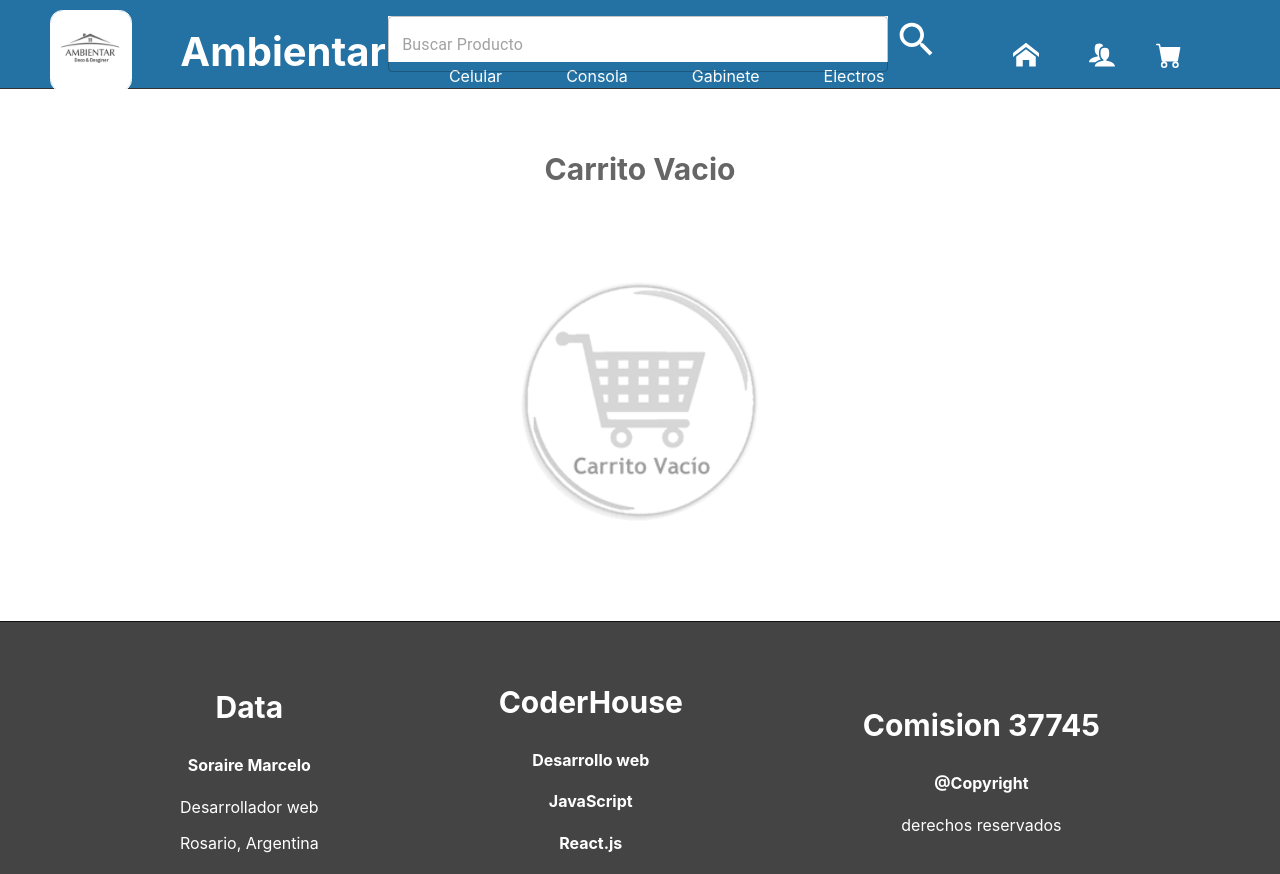
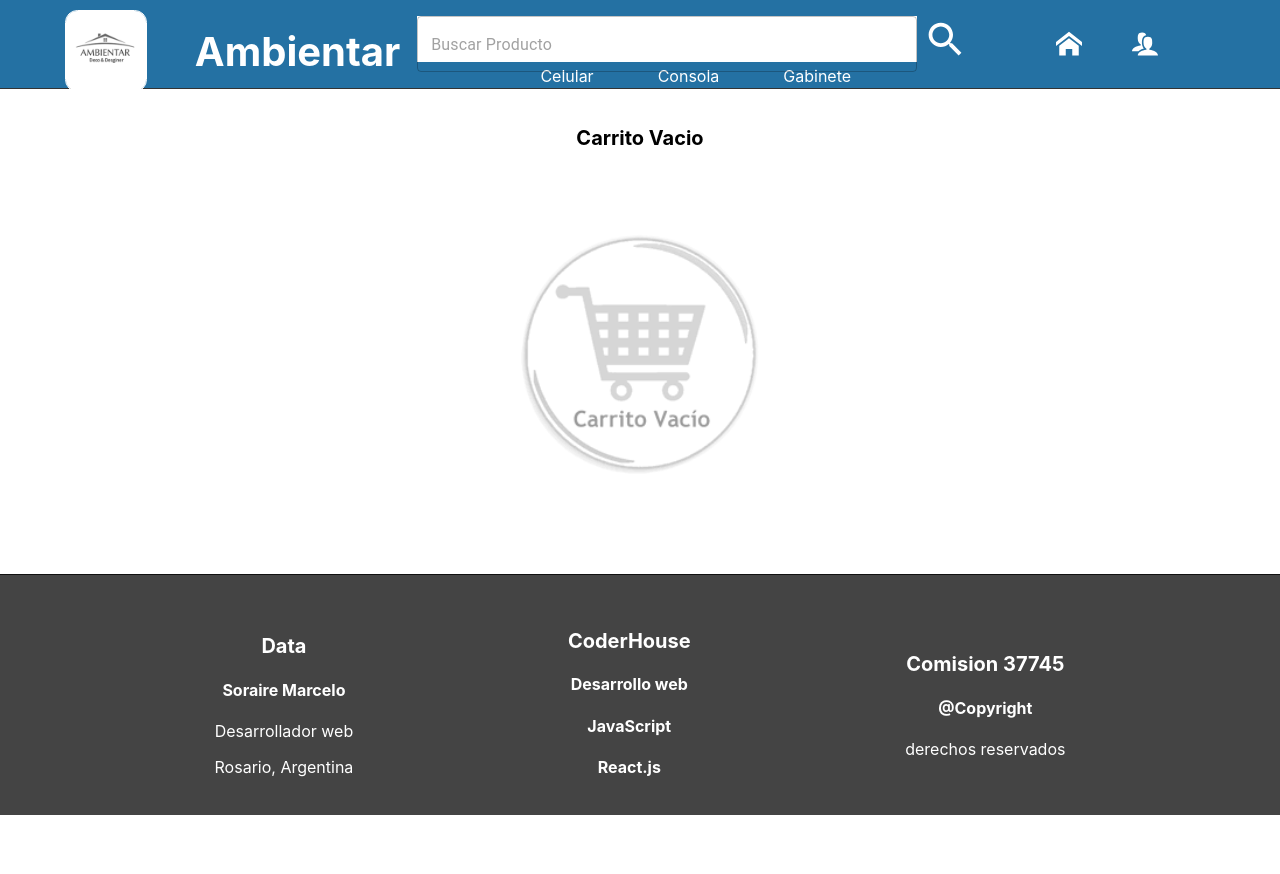
Before and after one commit to marceSoraire/React.js-Ambientar, a React (Create React App) app: page /cart in a window 1280 px wide. After the commit the page ends 815 px from the top, so only its background shows below. Built offline with nearby package versions, Linux system fonts and the light colour scheme.

Commit message:
llenar carrito

```diff
--- a/src/App.js
+++ b/src/App.js
@@ -11,15 +11,17 @@ import Navigation from './components/Navigation/Navigation';
 import Footer from './components/Footer/Footer';
 import ItemListContainer from './components/ItemListContainer/ItemListContainer';
 import Cart from './components/Cart/Cart';
+import CartProvider  from './components/CartContext/CartContext';
 
 const App = () => {
 
   return (
     <Router>
+      <CartProvider>
         <div className='App'>
           <Navigation />
           <Routes>
-          <Route path='/' element={<ItemListContainer/>}></Route>
+            <Route path='/' element={<ItemListContainer />}></Route>
             <Route path='/category/:categoryId' element={<ItemListContainer />}></Route>
             <Route path='/Contact' element={<Contact />}></Route>
             <Route path='/detail/:id' element={<ElemenDetail />}></Route>
@@ -27,6 +29,7 @@ const App = () => {
           </Routes>
           <Footer />
         </div>
+      </CartProvider>
     </Router>
   );
 }
--- a/src/components/Cart/Cart.css
+++ b/src/components/Cart/Cart.css
@@ -1,4 +1,4 @@
-.carro-vacio {
+.cart-conteiner {
     margin: auto auto;
 }
 h3 {
--- a/src/components/Cart/Cart.jsx
+++ b/src/components/Cart/Cart.jsx
@@ -1,13 +1,24 @@
-import React from 'react';
+import React, { useContext } from 'react';
 import img from './carritovacio.png';
 import './Cart.css';
+import { CartContext } from '../CartContext/CartContext';
+import CartContainer from '../CartContainer/CartContainer';
 
 const Cart = () => {
+
+  const [carrito] = useContext(CartContext);
+
   return (
-    <div className='carro-vacio'>
-        <h3>Carrito Vacio</h3>
-        <img className='vacio' src={img} alt='Carro Vacio'/>
-    </div>
+    <>
+      {carrito.length === 0 ?
+        <div className='cart-conteiner'>
+          <h3>Carrito Vacio</h3>
+          <img className='vacio' src={img} alt='Carro Vacio' />
+        </div>
+        : <CartContainer/>
+      }
+    </>
+
   )
 }
 
--- /dev/null
+++ b/src/components/CartContainer/CartContainer.css
@@ -0,0 +1,60 @@
+.container {
+    margin-top: 20px;
+    margin-bottom: 10rem;
+}
+.btn-opciones {
+    margin: 10px;
+    padding: 5px;
+    color: #fff;
+    background: #719cb6;
+    border: 1px solid #666;
+    font-size: 15px;
+    border-radius: 5%;
+    cursor: pointer;
+}
+.seguir-link {
+    color: #fff;
+    text-decoration: none;
+}
+.seguir:hover {
+    background: #4d718a;
+}
+.vaciar:hover {
+    background: rgb(136, 79, 79);
+}
+.comprar:hover {
+    background: rgb(81, 128, 75);
+}
+.finalizar {
+    display: flex;
+    align-items: center;
+    justify-content: space-around;
+    margin: 10px 35rem;
+    border: 1px solid #444;
+    /* padding: 8px; */
+}
+.div-img {
+    margin: auto 0;
+    height: 25vh;
+}
+.img-carrito {
+    height: 100%;
+    width: 200px;
+}
+.div-res {
+    display: block;
+    padding: 10px;
+    text-align: start;
+}
+.btn-carrito {
+    display: block;
+    background: none;
+    font-size: 20px;
+    border: none;
+    align-content: flex-end;
+}
+h3 {
+    color: black;
+    margin-top: 5px;
+    font-size: 20px;
+}
--- /dev/null
+++ b/src/components/CartContainer/CartContainer.jsx
@@ -0,0 +1,43 @@
+import React from 'react'
+import './CartContainer.css'
+import { useContext } from 'react';
+import { CartContext } from '../CartContext/CartContext';
+import { Link } from 'react-router-dom';
+import DeleteForever from '@mui/icons-material/DeleteForever';
+
+const CartContainer = () => {
+    const [carrito, setCarrito, addItem, clear, quantity, removeItem] = useContext(CartContext);
+
+    return (
+        <div className='container'>
+            {carrito.map((e) => (
+                <div className='finalizar' key={e.id}>
+                    <div className='div-img'>
+                        <img src={e.img} className='img-carrito' />
+                    </div>
+                    <div className='div-res'>
+                        <h2>{e.modelo}</h2>
+                        <h5>Unidades: {e.cant}</h5>
+                        <h5>Precio: {e.precio}</h5>
+                        <h5>Total: {e.stock}</h5>
+                    </div>
+                    <button onClick={()=>removeItem(e.id)} className='btn-carrito'><DeleteForever /></button>
+                </div>
+            ))
+            }
+            <div>
+                <button className='btn-opciones seguir'>
+                    <Link to='/' className='seguir-link'>Seguir comprando</Link>
+                </button>
+                <button onClick={()=>clear()} className='btn-opciones vaciar'>
+                    Vaciar carrito
+                </button>
+                <button className='btn-opciones comprar'>
+                    Finalizar Compra
+                </button>
+            </div>
+        </div>
+    )
+}
+
+export default CartContainer
--- /dev/null
+++ b/src/components/CartContext/CartContext.jsx
@@ -0,0 +1,47 @@
+import { createContext, useState } from 'react';
+import { items } from '../Items/Items'
+
+export const CartContext = createContext();
+
+const CartProvider = ({ children }) => {
+
+    const [carrito, setCarrito] = useState([]);
+    // const [precioFinal, setPrecioFinal] = useState(0);
+    function addItem(data, cant) {
+        if (isInCart(data.id)) {
+            const x = carrito.find((e)=>e.id === data.id)
+            x.cant += cant
+            setCarrito([...carrito])
+        } else {
+            setCarrito([...carrito, {...data, cant}])
+        }
+    }
+    const clear = () => (setCarrito([]));
+
+    const quantity = () => {
+        // let price = carrito.reduce((acc, el) => acc + el.precio, 0)
+        let acum = carrito.reduce((acc, el) => acc + el.cant, 0)
+        // let total = acum * price;
+        // totalCompra(total);
+        return acum;
+    }
+
+    const removeItem = (id) => {
+        setCarrito(carrito.filter(item => item.id !== id));
+    }
+
+    // const totalCompra =(total)=> {
+    //     setPrecioFinal(total + precioFinal);
+    //     console.log(`gastos total ${precioFinal}`)
+    // }
+    const isInCart = (id) => carrito.some(i => i.id === id);
+
+    return (
+        <CartContext.Provider value={
+            [carrito, setCarrito, addItem, clear, quantity, removeItem]}>
+            {children}
+        </CartContext.Provider>
+    )
+}
+
+export default CartProvider;
--- /dev/null
+++ b/src/components/CartWidget/CartWidget.css
@@ -0,0 +1,9 @@
+.container-widget {
+    display: flex;
+}
+.cantidad {
+    padding: 0 2px;
+    font-size: 18px;
+    color: #fff;
+    text-decoration: none !important;
+}
--- a/src/components/CartWidget/CartWidget.js
+++ b/src/components/CartWidget/CartWidget.js
@@ -1,10 +1,16 @@
 import React from 'react'
+import './CartWidget.css'
 import { BsFillCartFill } from "react-icons/bs";
+import { useContext } from 'react';
+import { CartContext } from '../CartContext/CartContext';
 
 const CartWidget = () => {
+  const [carrito, setCarrito, addItem, clear,quantity] = useContext(CartContext);
+
   return (
-    <div>
+    <div className='container-widget'>
         <p><BsFillCartFill/></p>
+        <p className='cantidad'>{quantity()}</p>
     </div>
   )
 }
--- a/src/components/ItemCount/ItemCount.jsx
+++ b/src/components/ItemCount/ItemCount.jsx
@@ -30,8 +30,21 @@ const ItemCount = ({ data, onAdd }) => {
     }
   }
   const compra = () => {
-    let final = counter * data.precio;
-    onAdd(final);
+    Swal.fire({
+      title: `Agregar ${counter} ${data.modelo} al carrito?`,
+      showDenyButton: true,
+      showCancelButton: true,
+      confirmButtonText: 'Agregar',
+      denyButtonText: `No agregar`,
+    }).then((result) => {
+      /* Read more about isConfirmed, isDenied below */
+      if (result.isConfirmed) {
+        Swal.fire(`Añadiste ${counter} ${data.modelo} al carrito`, '', 'success')
+        onAdd( counter );
+      } else if (result.isDenied) {
+        Swal.fire('No se pudo añadir al carrito', '', 'info')
+      }
+    })
 
   }
   return (
--- a/src/components/ItemDetail/ItemDetail.jsx
+++ b/src/components/ItemDetail/ItemDetail.jsx
@@ -3,11 +3,16 @@ import Card from '@mui/material/Card';
 import CardContent from '@mui/material/CardContent';
 import Typography from '@mui/material/Typography';
 import ItemCount from '../ItemCount/ItemCount';
+import { useContext } from 'react';
+import { CartContext } from '../CartContext/CartContext';
 
 const ItemDetail= ( {data} ) => {
 
-  const onAdd =(final)=> {
-    console.log(`agregaste al carrito un ${data.modelo} por un valor de: ${final}`)
+  const [carrito, setCarrito, addItem] = useContext(CartContext);
+  let {id, img, precio, modelo, stock} = data;
+
+  const onAdd =(counter)=> {
+    addItem(data, counter)
   }
   return (
     <Card sx={{ height: 470}}>
@@ -16,16 +21,16 @@ const ItemDetail= ( {data} ) => {
             {data.categoria}
         </Typography>
         <Typography gutterBottom variant="h4" component="div">
-            {data.modelo}
+            {modelo}
         </Typography>
         <Typography gutterBottom variant="h5" component="div">
-            {`$${data.precio}`}
+            {`$${precio}`}
         </Typography>
         <Typography gutterBottom variant="body1" color="text.secondary">
             {`Fabricado: ${data.fabricado}`}
         </Typography>
         <Typography variant="body2" color="text.secondary">
-            {`Stock disponible: ${data.stock}`}
+            {`Stock disponible: ${stock}`}
         </Typography>
         <ItemCount data={data} onAdd={onAdd}/>
       </CardContent>
--- a/src/components/Items/Items.jsx
+++ b/src/components/Items/Items.jsx
@@ -15,7 +15,7 @@ export const items = [
         categoria:'Gabinete',
         stock:7,
         fabricado:'Argentina',
-        modelo:'Combo "Gabinete + Monitor y Accesorios '
+        modelo:'Combo "Gabinete + Monitor y Accesorios'
     },
     {
         id:3,
--- a/src/components/Navigation/Navigation.js
+++ b/src/components/Navigation/Navigation.js
@@ -1,3 +1,4 @@
+import { useContext } from 'react';
 import './Navigation.css';
 import { Link } from 'react-router-dom';
 import BsFillCartFill from '../CartWidget/CartWidget';
@@ -5,8 +6,11 @@ import SearchIcon from '@mui/icons-material/Search';
 import TextField from '@mui/material/TextField';
 import logo from './logoB.png';
 import { ImHome, ImUsers} from "react-icons/im";
+import { CartContext } from '../CartContext/CartContext';
 
 const Navigation = () => {
+
+    const [carrito, setCarrito] = useContext(CartContext);
 
     return (
         <header>
@@ -21,14 +25,15 @@ const Navigation = () => {
                     <Link to='/category/Celular' className='ruter-li'>Celular</Link>
                     <Link to='/category/Consola' className='ruter-li'>Consola</Link>
                     <Link to='/category/Gabinete' className='ruter-li'>Gabinete</Link>
-                    <Link to='/category/Error' className='ruter-li'>Electros</Link>
                 </div>
             </form>
             <nav>
                 <ul>
                     <Link to='/' className='li'><ImHome /></Link>
                     <Link to='/Contact' className='li'><ImUsers /></Link>
-                    <Link to='/Cart' className='carrito'><BsFillCartFill /></Link>
+                    {carrito.length === 0 ? null
+                    : <Link to='/Cart' className='carrito'><BsFillCartFill/></Link>
+                    }
                 </ul>
             </nav>
         </header>
```
Lines whose indentation alone changed are shown as unchanged.
